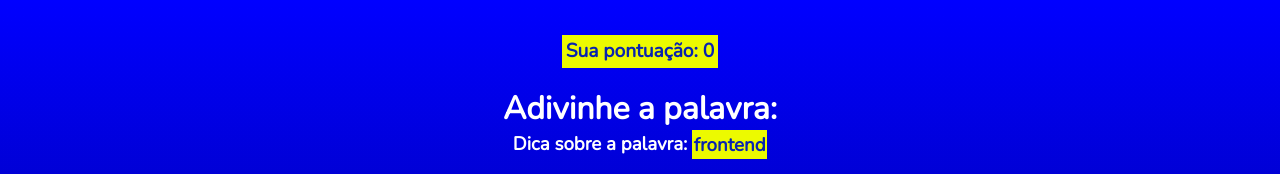
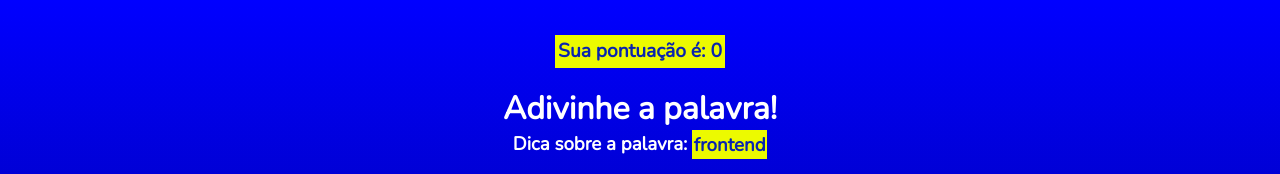
Before and after one commit to abnerfirmino/Projeto-React-Secret-World, a React (Vite) app: page / in a window 1280 px wide. Both pictures are taken after a click on the button "COMEÇAR O JOGO". Shown: the top 174 px of the page. Built offline with nearby package versions, Linux system fonts and the light colour scheme.

Commit message:
página de jogo ajustada

```diff
--- a/src/components/GamingScreen/index.jsx
+++ b/src/components/GamingScreen/index.jsx
@@ -25,9 +25,9 @@ const GamingScreen = ({
   return (
     <div className='gaming'>
       <p className='points'>
-        <span>Sua pontuação: {score}</span>
+        Sua pontuação é: <span>{score}</span>
       </p>
-      <h2>Adivinhe a palavra:</h2>
+      <h2>Adivinhe a palavra!</h2>
       <h3 className='tip'>
         Dica sobre a palavra: <span>{pickedCategory}</span>
       </h3>
```
